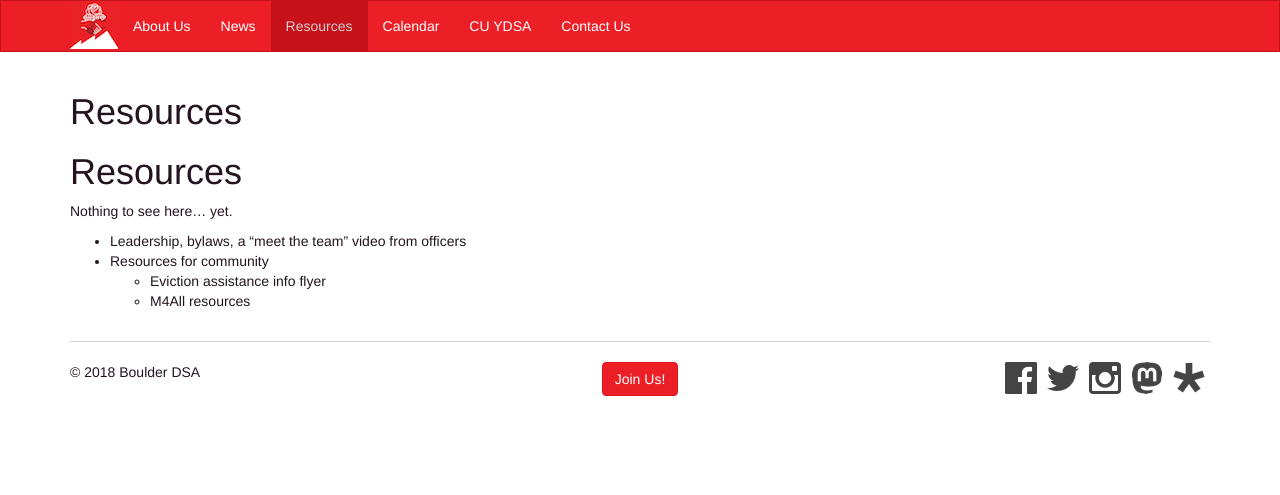
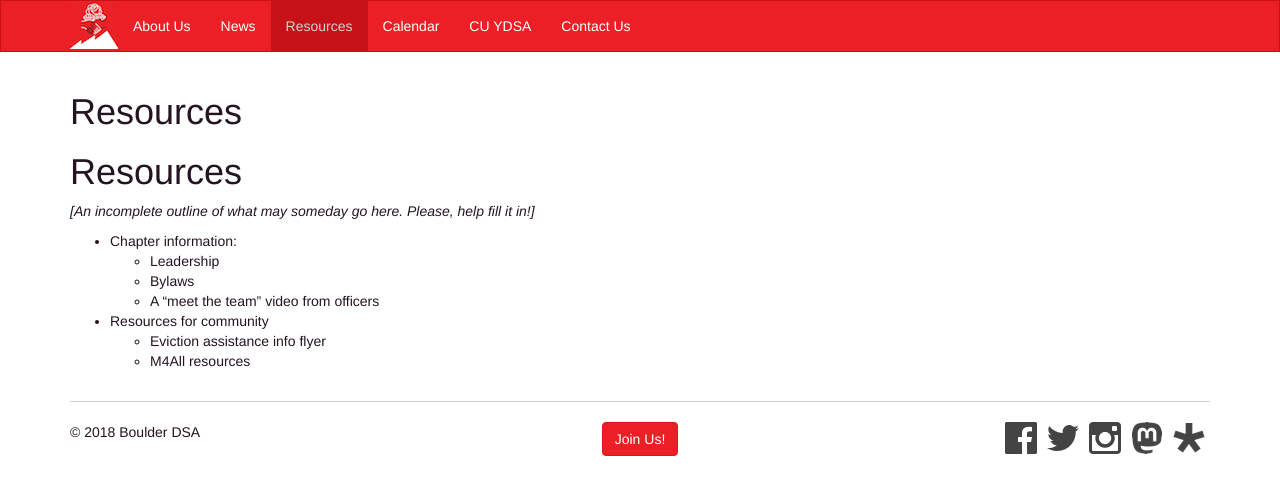
Before and after one commit to boulderdsa/boulderdsa.github.io, a Jekyll site: the page built from resources.md, in a window 1280 px wide. Shown: the top 495 px of the page. Built offline with Jekyll 4.4.1, drawn with Linux system fonts in a browser that asks for light colours; our own code applies the rules of GitHub Pages for plain Markdown files.

Commit message:
Clean up outline placeholder pages a bit.

```diff
--- a/resources.md
+++ b/resources.md
@@ -2,9 +2,12 @@
 ---
 # Resources
 
-Nothing to see here… yet.
+_[An incomplete outline of what may someday go here.  Please, help fill it in!]_
 
-* Leadership, bylaws, a “meet the team” video from officers
+* Chapter information:
+	* Leadership
+	* Bylaws
+	* A “meet the team” video from officers
 * Resources for community
-    * Eviction assistance info flyer
-    * M4All resources
+	* Eviction assistance info flyer
+	* M4All resources
```
Also changed, not shown: contact.md (+3 -3 lines).
